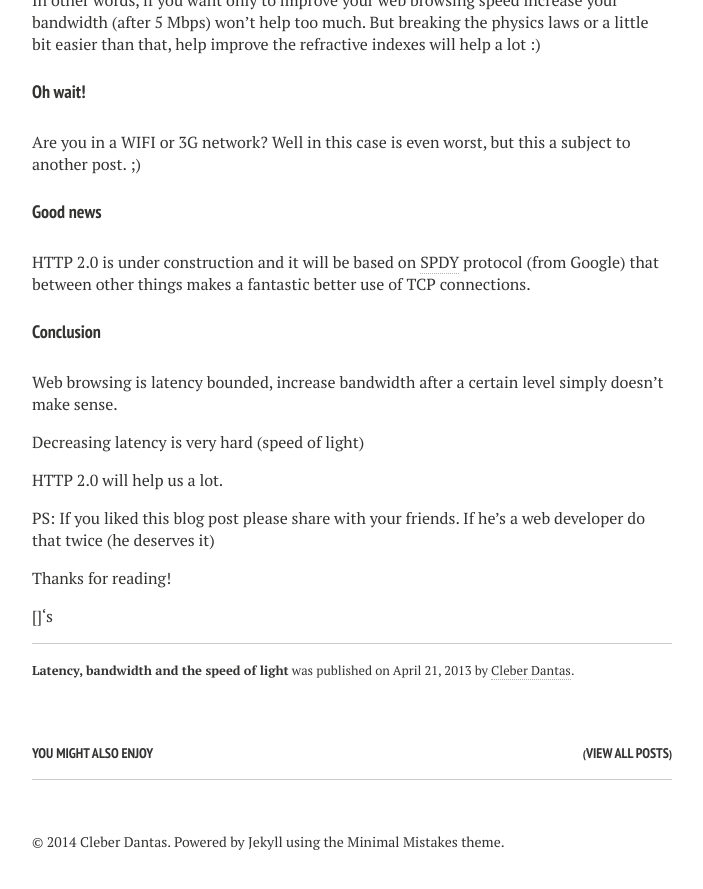
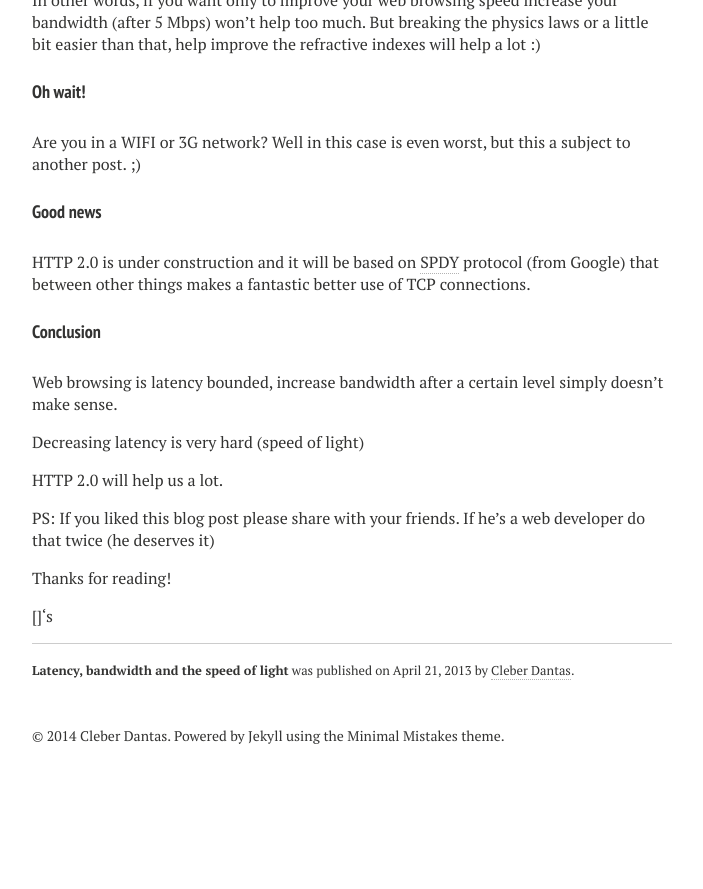
Before and after one commit to cleberdantas/cleberdantas.github.io, a Jekyll site: the page built from _posts/2013-04-21-latency-bandwidth-and-the-speed-of-light.md, in a window 1280 px wide and 900 px high, scrolled down 2925 px. Shown: the top 889 px of the window, without its empty margins (288-991 px from the left). Built offline with Jekyll 4.4.1, drawn with Linux system fonts in a browser that asks for light colours; nearby versions of some CDN libraries; after the commit the page ends 3719 px from its top, so only the background shows below that.

Commit message:
removing you also might enjoy

```diff
--- a/_layouts/post.html
+++ b/_layouts/post.html
@@ -52,7 +52,7 @@
 </div><!-- /#main -->
 
 <div class="footer-wrap">
-  <div class="related-articles">
+  <!--<div class="related-articles">
   <h4>You might also enjoy <small class="pull-right">(<a href="{{ site.url }}/posts/">View all posts</a>)</small></h4>
     <ul>
     {% for post in site.related_posts limit:3 %}
```
Also changed, not shown: other parts of _layouts/post.html (+1 -1 lines).
